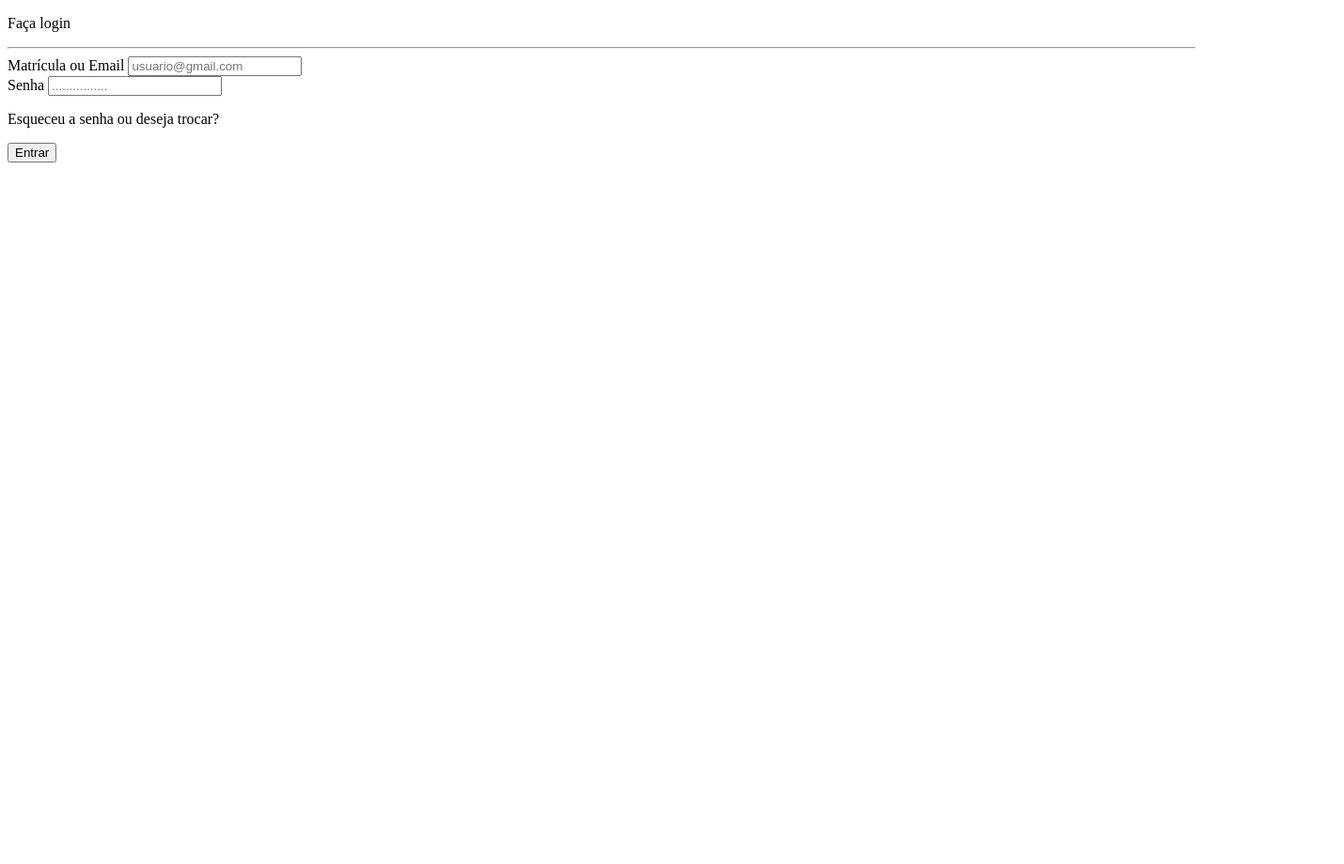
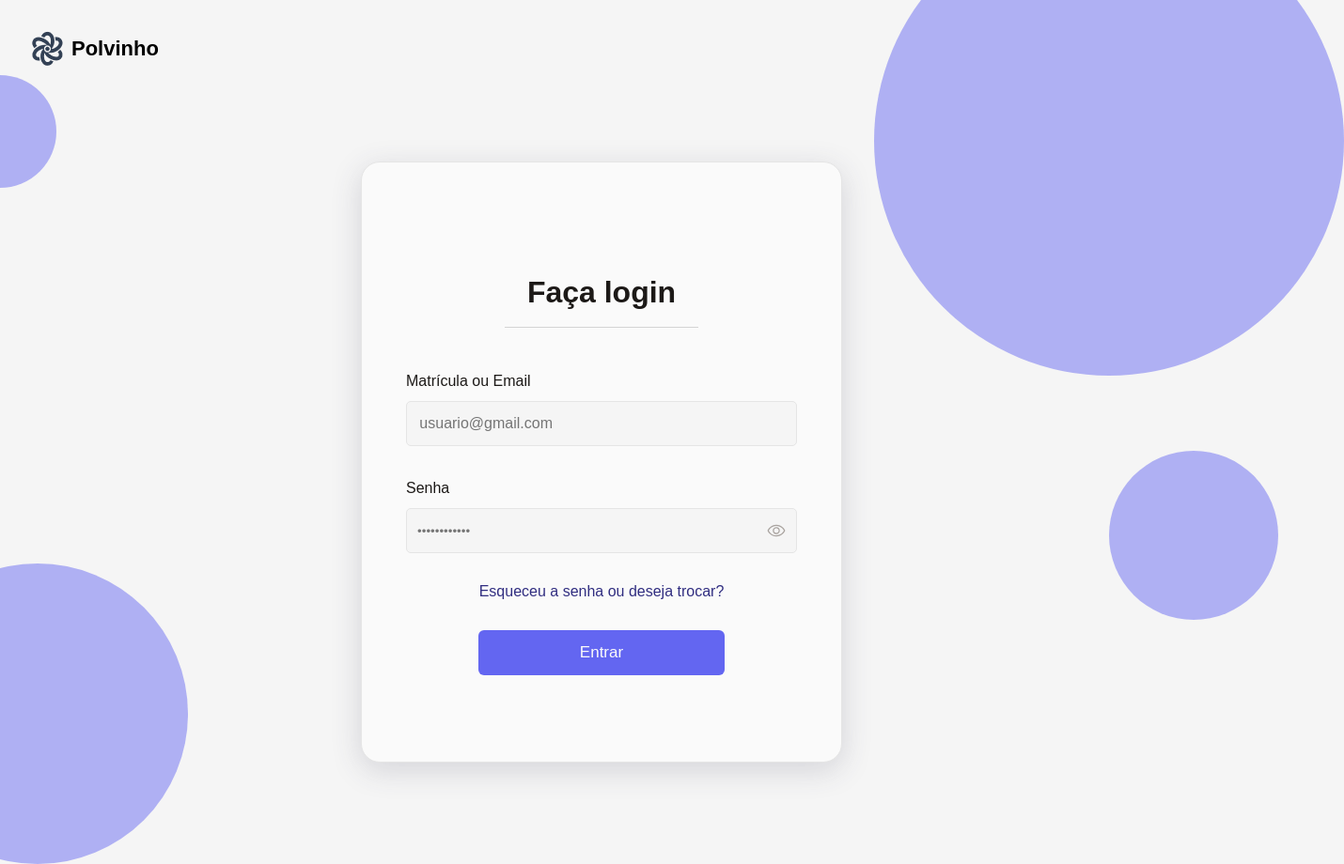
Before and after one commit to isaeidt/polvinho_frontend, a website: page src/public/html/login.html in a window 1280 px wide. Shown: the whole page at 94% size, 1430 px wide, since content can reach past the window. Before the commit the page ends 800 px from the top, so only its background shows below. Drawn offline with Linux system fonts and the light colour scheme; files that its build step writes are made by us from their sources; files whose address does not match are found by name.

Commit message:
html e css da tela de login finalizados

```diff
--- a/src/public/css/login.css
+++ b/src/public/css/login.css
@@ -0,0 +1,209 @@
+*{
+    margin: 0;
+    padding: 0;
+    box-sizing: border-box;
+}
+
+:root{
+
+    --bg-button:#6366F1;
+    --tt-button:#FAFAFA;
+    --tt-placeholder: #A8A29E;
+    --bg-inputs:#F5F5F5;
+    --tt-trocarSenha:#312E81;
+    --tt-login: #1C1917;
+    --bg-card: #FAFAFA;
+    --bg-bola: #6365f17a;
+}
+
+body{
+    background-color:#F5F5F5 ;
+    font-size: 1rem;
+    font-family: 'Robot', sans-serif;
+}
+
+.card{
+    display: flex;
+    flex-direction: column;
+    align-items: center;
+    justify-content: flex-start;
+    z-index: 1;
+    position: relative;
+    width: 32rem;
+    height: 40rem;
+    margin-top: 6rem;
+    margin-left: auto;
+    margin-right: auto;
+    border-radius: 1.25rem;
+    border: 1px solid #E5E5E5;
+    padding: 1.5rem 1rem;
+    gap: 0.625rem;
+    background-color: var(--bg-card);
+    color: var(--tt-login);
+    box-shadow: 0 8px 32px 0 rgba(60, 60, 90, 0.18);
+}
+
+.card h1{
+    margin-bottom: 1.125rem;
+    font-weight: 500;
+    font: bolder;
+}
+
+.logo{
+    display: flex;
+    margin: 1.625rem;
+}
+
+.logo p{
+    font-size: 1.375rem;
+    margin-top: 0.8rem;
+    font-weight: 600;
+}
+
+#user{
+    width: 26rem;
+    height: 3rem;
+    border: 1px solid #E5E5E5;
+    border-radius: 0.3125rem;
+    background-color: var(--bg-inputs);
+    margin-bottom: 2.25rem;
+    font-size: 1rem;
+}
+
+#senha{
+    width: 26rem;
+    height: 3rem;
+    border: 1px solid #E5E5E5;
+    border-radius: 0.3125rem;
+    background-color: var(--bg-inputs);
+    padding-right: 2.5rem;
+}
+
+.input_user{
+    margin-top: 3rem;
+}
+
+.input_user, .input_senha {
+    display: flex;
+    flex-direction: column;
+    gap: 0.75rem;
+}
+
+.form{
+    display: flex;
+    flex-direction: column;
+    margin: 6rem 3.5rem;
+}
+
+.form h1{
+    text-align: center;
+    font-weight: 600;
+}
+
+#trocarSenha{
+    color: var(--tt-trocarSenha);
+    text-align: center;
+    display: block;
+    width: 100%;
+    margin: 2rem auto;
+    font-size: 1rem;
+}
+
+#entrar{
+    width: 16.375rem;
+    height: 3rem;
+    border-radius: 0.375rem;
+    border: none;
+    padding: 0.1875rem 0.4375rem;
+    background-color: var(--bg-button);
+    color: var(--tt-button);
+    font-size: 1.0625rem;
+    display: flex;
+    justify-content: center;
+    align-items: center;
+    margin: 0 auto;
+}
+
+.button_entrar {
+    display: flex;
+    justify-content: center;
+    align-items: center;
+    width: 100%;
+}
+
+.senha_input_container {
+    position: relative;
+    display: flex;
+    align-items: center;
+    width: 26rem;
+}
+
+.eye_icon {
+    position: absolute;
+    right: 0.75rem;
+    width: 1.25rem;
+    height: 1.25rem;
+    cursor: pointer;
+}
+
+hr {
+    width: 12.875rem;
+    margin: 0 auto;
+    border: none;
+    border-top: 1.5px solid #D4D4D4;
+}
+
+.background_circle{
+    position: absolute;
+    top: -100px;
+    right: -150px;
+    width: 500px;
+    height: 500px;
+    background-color: var(--bg-bola);
+    border-radius: 50%;
+    z-index: 0;
+}
+
+.background_circle1 {
+    position: absolute;
+    top: -100px;
+    right: -150px;
+    width: 500px;
+    height: 500px;
+    background-color: var(--bg-bola);
+    border-radius: 50%;
+    z-index: 0;
+}
+
+.background_circle2 {
+    position: absolute;
+    bottom: -120px;
+    left: -120px;
+    width: 320px;
+    height: 320px;
+    background-color: var(--bg-bola);
+    border-radius: 50%;
+    z-index: 0;
+}
+
+.background_circle3 {
+    position: absolute;
+    top: 60%;
+    right: -80px;
+    width: 180px;
+    height: 180px;
+    background-color: var(--bg-bola);
+    border-radius: 50%;
+    z-index: 0;
+}
+
+.background_circle4 {
+    position: absolute;
+    top: 10%;
+    left: -60px;
+    width: 120px;
+    height: 120px;
+    background-color: var(--bg-bola);
+    border-radius: 50%;
+    z-index: 0;
+}
--- a/src/public/html/login.html
+++ b/src/public/html/login.html
@@ -2,29 +2,53 @@
 <html lang="pt-br">
 	<head>
 		<meta charset="UTF-8">
-    <meta name="viewport" content="width=device-width, initial-scale=1.0">
+		<meta name="viewport" content="width=device-width, initial-scale=1.0" >
 		<title>Polvinho Frontend</title>
-    <link rel="stylesheet" href="./css/login.css">
+		<link rel="stylesheet" href="../css/login.css">
 	</head>
 	<body>
 		<div class="container">
-      <p>Faça login</p>
+			<div class="logo">
+				<img src="../img/icone-projeto.png" alt="Polvinho">
+				<p>Polvinho</p>
+			</div>
+			<div class="background_circle1"></div>
+			<div class="background_circle2"></div>
+			<div class="background_circle3"></div>
+			<div class="background_circle4"></div>
+			<div class="card">
+				<div class="form">
+					<h1>Faça login</h1>
 					<hr>
 					<form>
 						<div class="input_user">
 							<label for="user">Matrícula ou Email</label>
-            <input id="user" type="text" placeholder="usuario@gmail.com">
+							<input
+								id="user"
+								type="text"
+								placeholder="   usuario@gmail.com">
 						</div>
 						<div class="input_senha">
 							<label for="senha">Senha</label>
-            <input id="senha" type="password" placeholder="................">
+							<div class="senha_input_container">
+								<input
+									id="senha"
+									type="password"
+									placeholder="   ••••••••••••">
+								<img
+									src="../img/Eye.svg"
+									alt="Mostrar Senha"
+									class="eye_icon">
 							</div>
-        <p>Esqueceu a senha ou deseja trocar?</p>
+						</div>
+						<p id="trocarSenha">Esqueceu a senha ou deseja trocar?</p>
 						<div class="button_entrar">
 							<button id="entrar" type="submit">Entrar</button>
 						</div>
 					</form>
 				</div>
+			</div>
+		</div>
 		<script type="module" src="./js/login.js"></script>
 	</body>
 </html>
```
Also changed, not shown: src/public/img/Eye.svg (added), src/public/img/icone-projeto.png (added). Lines whose indentation alone changed are shown as unchanged.
